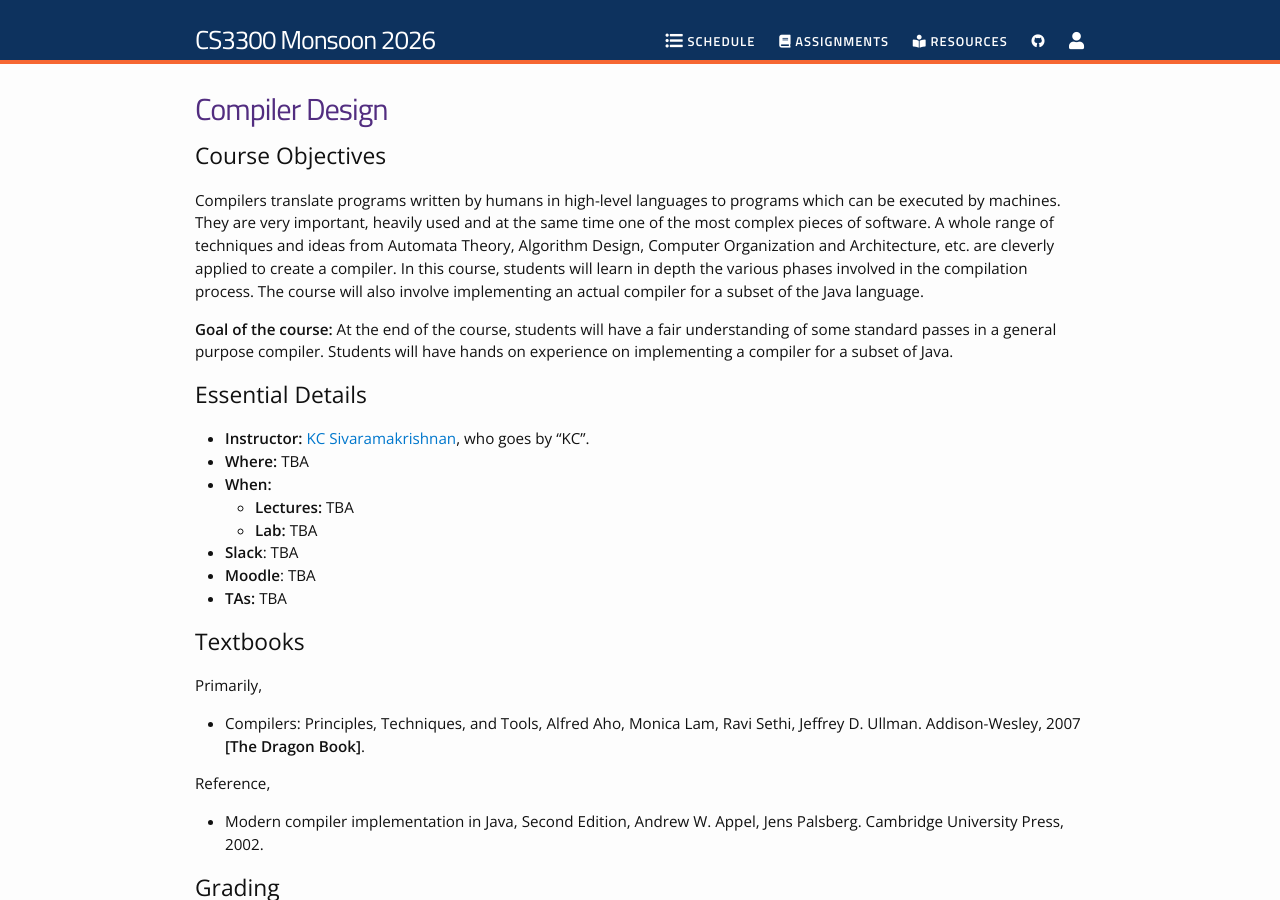
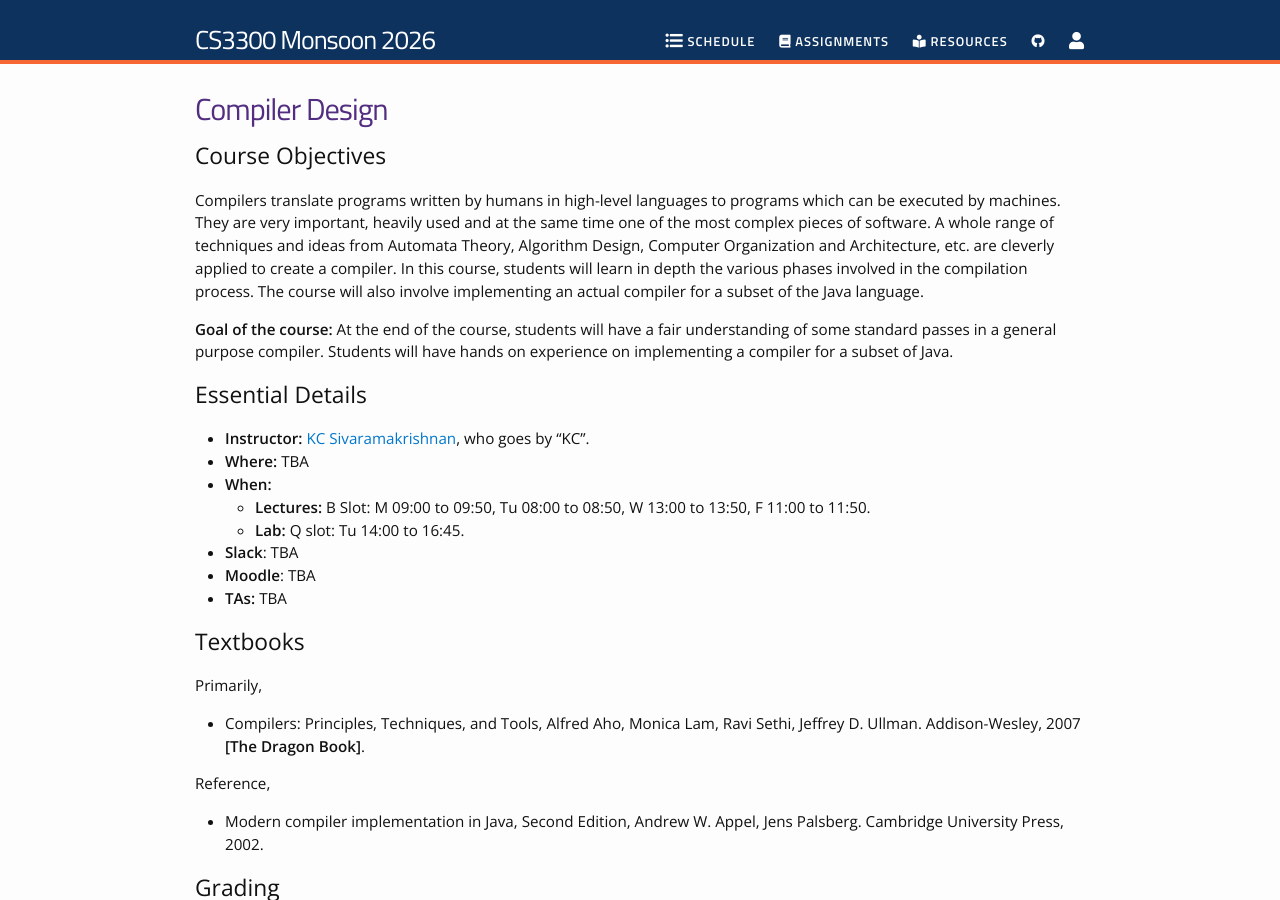
Before and after one commit to fplaunchpad/cs3300_m26, a Jekyll site: the page built from index.md, in a window 1280 px wide and 900 px high. Built offline with Jekyll 4.4.1, drawn with Linux system fonts in a browser that asks for light colours; nearby versions of some CDN libraries.

Commit message:
Add B slot lecture and Q slot lab timings

```diff
--- a/index.md
+++ b/index.md
@@ -28,8 +28,9 @@ will have hands on experience on implementing a compiler for a subset of Java.
 * **Instructor:** [KC Sivaramakrishnan](http://kcsrk.info), who goes by "KC".
 * **Where:** TBA
 * **When:**
-  + **Lectures:** TBA
-  + **Lab:** TBA
+  + **Lectures:** B Slot: M 09:00 to 09:50, Tu 08:00 to 08:50, W 13:00 to 13:50,
+    F 11:00 to 11:50.
+  + **Lab:** Q slot: Tu 14:00 to 16:45.
 * **Slack**: TBA
 * **Moodle**: TBA
 * **TAs:** TBA
```
